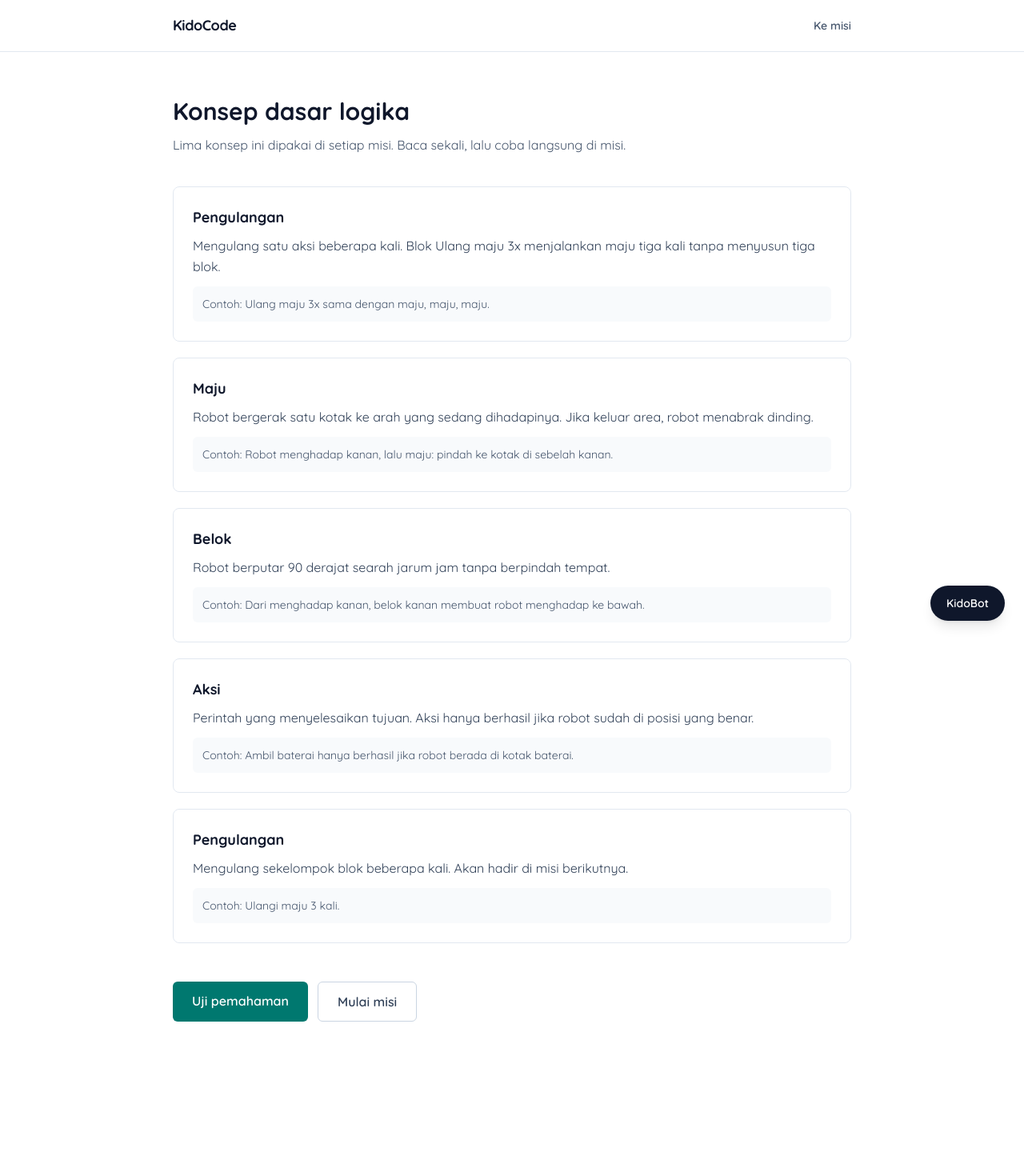
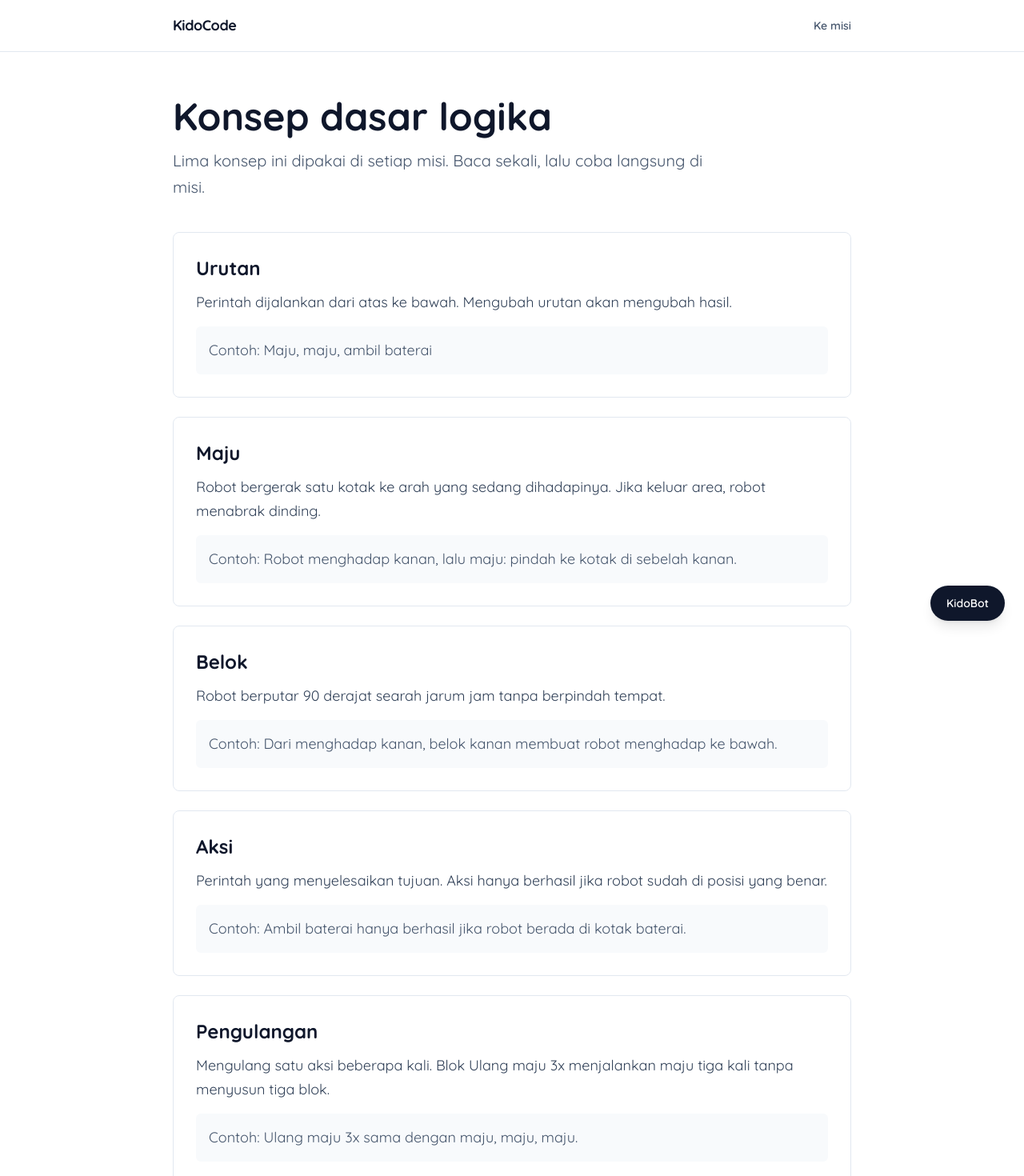
Before and after one commit to ahmadbagasmahardika50/kidocode-ai-umum, a Next.js app: page /belajar in a window 1280 px wide. Shown: the top 1470 px of the page at 80% size. Before the commit the page ends 1333 px from the top, so only its background shows below. Built offline with nearby package versions, Linux system fonts and the light colour scheme.

Commit message:
feat: achievement badges and larger lesson text

```diff
--- a/app/belajar/page.tsx
+++ b/app/belajar/page.tsx
@@ -2,9 +2,9 @@ import Link from "next/link";
 
 const CONCEPTS = [
   {
-    title: "Pengulangan",
-    desc: "Mengulang satu aksi beberapa kali. Blok Ulang maju 3x menjalankan maju tiga kali tanpa menyusun tiga blok.",
-    example: "Ulang maju 3x sama dengan maju, maju, maju.",
+    title: "Urutan",
+    desc: "Perintah dijalankan dari atas ke bawah. Mengubah urutan akan mengubah hasil.",
+    example: "Maju, maju, ambil baterai",
   },
   {
     title: "Maju",
@@ -23,8 +23,8 @@ const CONCEPTS = [
   },
   {
     title: "Pengulangan",
-    desc: "Mengulang sekelompok blok beberapa kali. Akan hadir di misi berikutnya.",
-    example: "Ulangi maju 3 kali.",
+    desc: "Mengulang satu aksi beberapa kali. Blok Ulang maju 3x menjalankan maju tiga kali tanpa menyusun tiga blok.",
+    example: "Ulang maju 3x sama dengan maju, maju, maju.",
   },
 ];
 
@@ -41,21 +41,21 @@ export default function Belajar() {
       </header>
 
       <main className="mx-auto max-w-4xl px-6 py-14">
-        <h1 className="anim-fade-up text-3xl font-bold">Konsep dasar logika</h1>
-        <p className="anim-fade-up mt-3 max-w-2xl text-slate-600" style={{ animationDelay: "80ms" }}>
+        <h1 className="anim-fade-up text-4xl font-bold md:text-5xl">Konsep dasar logika</h1>
+        <p className="anim-fade-up mt-4 max-w-2xl text-xl leading-relaxed text-slate-600" style={{ animationDelay: "80ms" }}>
           Lima konsep ini dipakai di setiap misi. Baca sekali, lalu coba langsung di misi.
         </p>
 
-        <div className="mt-10 grid gap-5">
+        <div className="mt-10 grid gap-6">
           {CONCEPTS.map((c, i) => (
             <article
               key={c.title}
               style={{ animationDelay: `${120 + i * 90}ms` }}
-              className="anim-fade-up rounded-lg border border-slate-200 p-6"
+              className="anim-fade-up rounded-lg border border-slate-200 p-7"
             >
-              <h2 className="text-lg font-bold">{c.title}</h2>
-              <p className="mt-2 leading-relaxed text-slate-700">{c.desc}</p>
-              <p className="mt-3 rounded-md bg-slate-50 p-3 text-sm text-slate-600">
+              <h2 className="text-2xl font-bold">{c.title}</h2>
+              <p className="mt-3 text-lg leading-relaxed text-slate-700">{c.desc}</p>
+              <p className="mt-4 rounded-md bg-slate-50 p-4 text-lg text-slate-600">
                 Contoh: {c.example}
               </p>
             </article>
@@ -63,10 +63,10 @@ export default function Belajar() {
         </div>
 
         <div className="mt-12 flex flex-col gap-3 sm:flex-row">
-          <Link href="/kuis" className="rounded-md bg-teal-700 px-6 py-3 text-center font-semibold text-white transition-colors hover:bg-teal-800">
+          <Link href="/kuis" className="rounded-md bg-teal-700 px-6 py-3 text-center text-lg font-semibold text-white transition-colors hover:bg-teal-800">
             Uji pemahaman
           </Link>
-          <Link href="/playground" className="rounded-md border border-slate-300 px-6 py-3 text-center font-semibold text-slate-700 transition-colors hover:bg-slate-50">
+          <Link href="/playground" className="rounded-md border border-slate-300 px-6 py-3 text-center text-lg font-semibold text-slate-700 transition-colors hover:bg-slate-50">
             Mulai misi
           </Link>
         </div>
--- a/app/dashboard/page.tsx
+++ b/app/dashboard/page.tsx
@@ -4,6 +4,12 @@ import { useEffect, useState } from "react";
 import { MISSIONS } from "@/lib/missions";
 
 type Progress = Record<string, boolean>;
+
+const BADGES = [
+  { need: 1, title: "Pemula", desc: "Menyelesaikan 1 misi" },
+  { need: 3, title: "Pemecah masalah", desc: "Menyelesaikan 3 misi" },
+  { need: 4, title: "Master robot", desc: "Menyelesaikan semua misi" },
+];
 
 export default function Dashboard() {
   const [progress, setProgress] = useState<Progress>({});
@@ -49,6 +55,26 @@ export default function Dashboard() {
               style={{ width: `${percent}%` }}
             />
           </div>
+
+          <h3 className="mt-8 text-sm font-bold">Lencana</h3>
+          <ul className="mt-3 grid gap-3">
+            {BADGES.map((b) => {
+              const earned = done >= b.need;
+              return (
+                <li
+                  key={b.title}
+                  className={`rounded-md border p-3 transition-colors ${
+                    earned ? "border-teal-200 bg-teal-50" : "border-slate-200 bg-slate-50 opacity-60"
+                  }`}
+                >
+                  <p className={`text-sm font-semibold ${earned ? "text-teal-800" : "text-slate-500"}`}>
+                    {b.title}
+                  </p>
+                  <p className="text-xs text-slate-600">{b.desc}</p>
+                </li>
+              );
+            })}
+          </ul>
         </aside>
 
         <section className="flex flex-col gap-4 lg:col-span-2">
```
Also changed, not shown: 1 other file (tests, documents, lock files or other folders).
